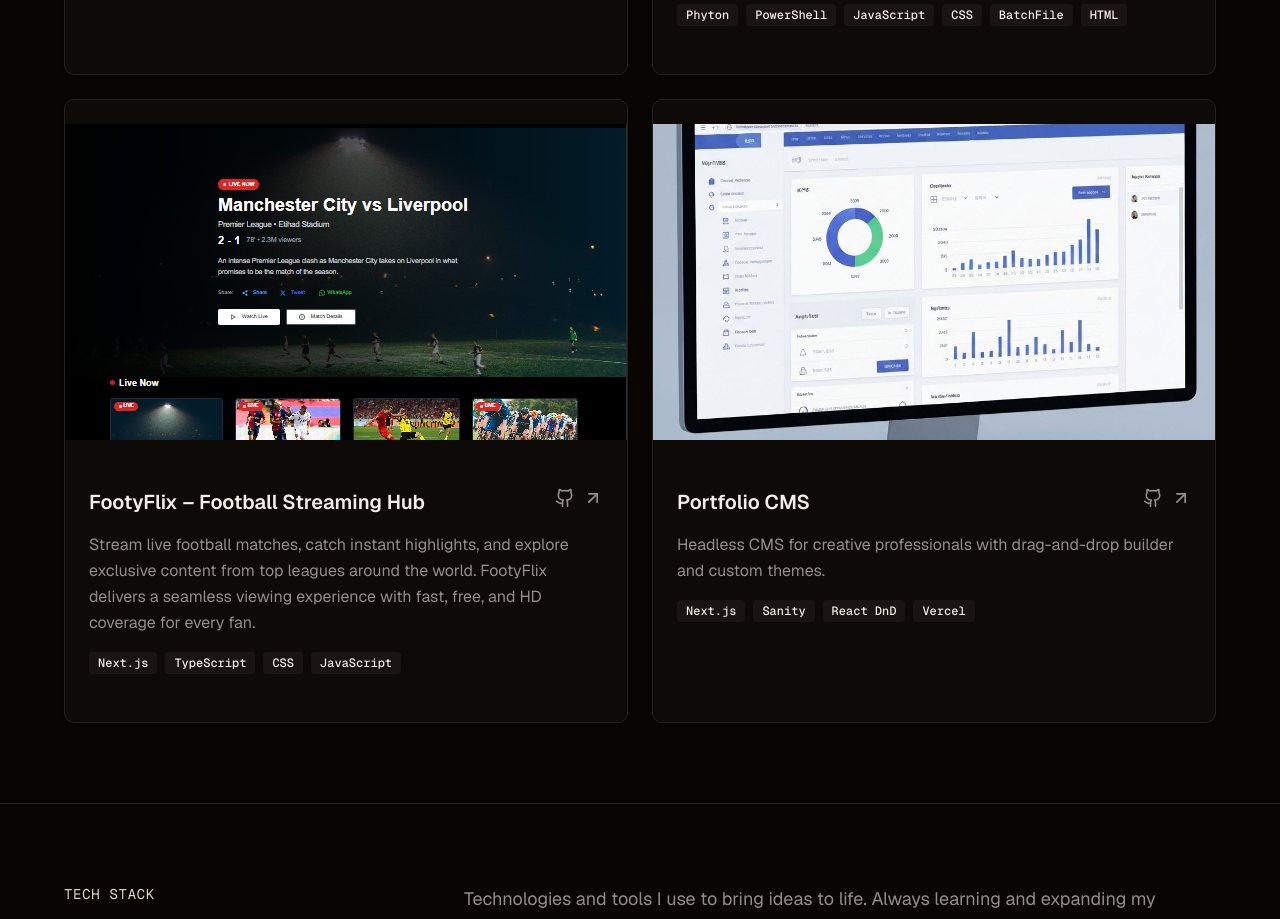
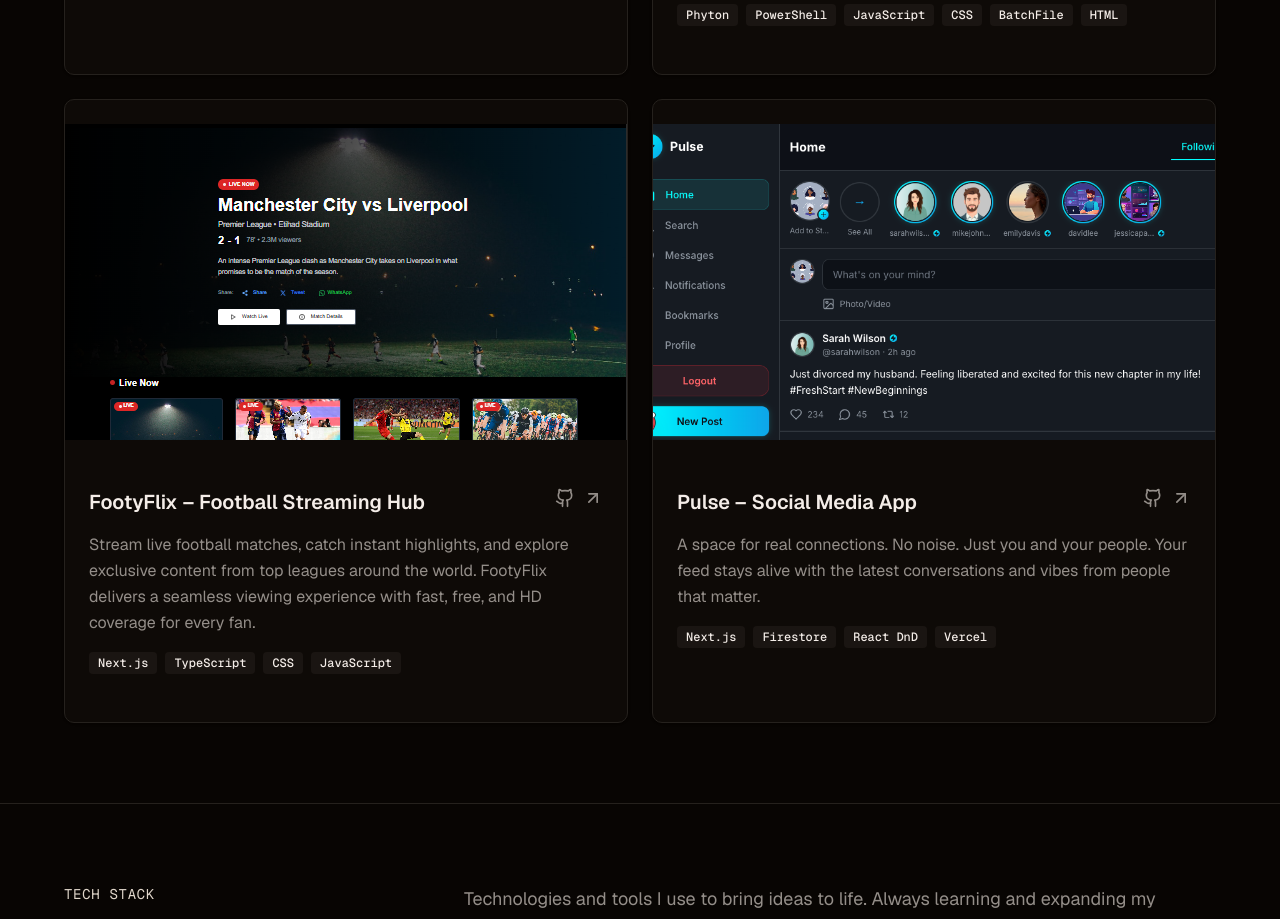
Before and after one commit to DanielCommits/d4knrick, a Next.js app: page / in a window 1280 px wide. Shown: the part 2960-3879 px from the top of the page. Built offline with nearby package versions, Linux system fonts and the light colour scheme.

Commit message:
updated links

```diff
--- a/components/projects.tsx
+++ b/components/projects.tsx
@@ -31,13 +31,13 @@ const projects = [
     live: "https://footyflix.vercel.app/",
   },
   {
-    title: "Portfolio CMS",
+    title: "Pulse – Social Media App",
     description:
-      "Headless CMS for creative professionals with drag-and-drop builder and custom themes.",
-    image: "/cms-dashboard-interface.jpg",
-    technologies: ["Next.js", "Sanity", "React DnD", "Vercel"],
-    github: "#",
-    live: "#",
+      "A space for real connections. No noise. Just you and your people. Your feed stays alive with the latest conversations and vibes from people that matter.",
+    image: "/pulse-socialmediaapp.png",
+    technologies: ["Next.js", "Firestore", "React DnD", "Vercel"],
+    github: "https://github.com/DanielCommits/d4knrick",
+    live: "https://d4knrick.vercel.app/",
   },
 ];
 
```
Also changed, not shown: public/pulse-socialmediaapp.png (added).
